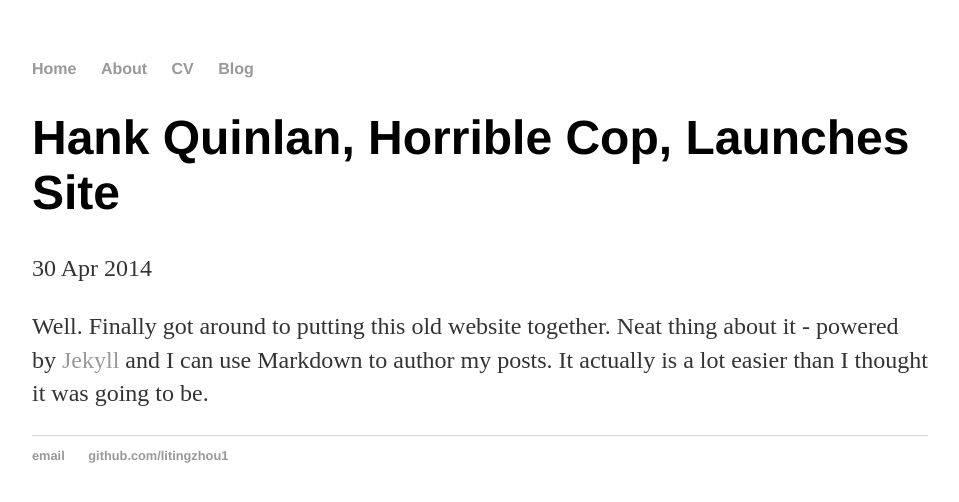
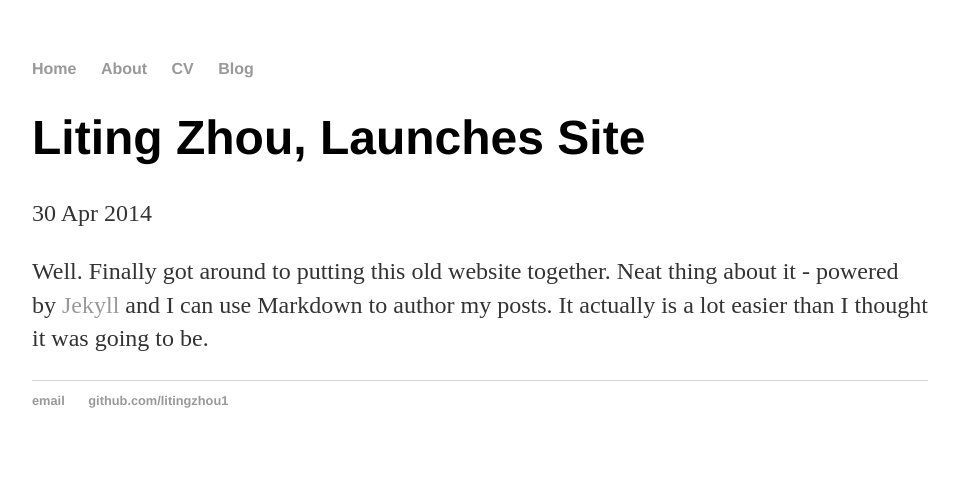
Before and after one commit to litingzhou1/litingzhou1.github.io, a Jekyll site: the page built from _posts/2014-04-30-hank-quinlan-site-launched.md, in a window 1280 px wide. Shown: the top 502 px of the page, without its empty margins (160-1119 px from the left). Built offline with Jekyll 4.4.1, drawn with Linux system fonts in a browser that asks for light colours.

Commit message:
Update 2014-04-30-hank-quinlan-site-launched.md

```diff
--- a/_posts/2014-04-30-hank-quinlan-site-launched.md
+++ b/_posts/2014-04-30-hank-quinlan-site-launched.md
@@ -1,6 +1,6 @@
 ---
 layout: post
-title: "Hank Quinlan, Horrible Cop, Launches Site"
+title: "Liting Zhou, Launches Site"
 date: 2014-04-30
 ---
 
```
